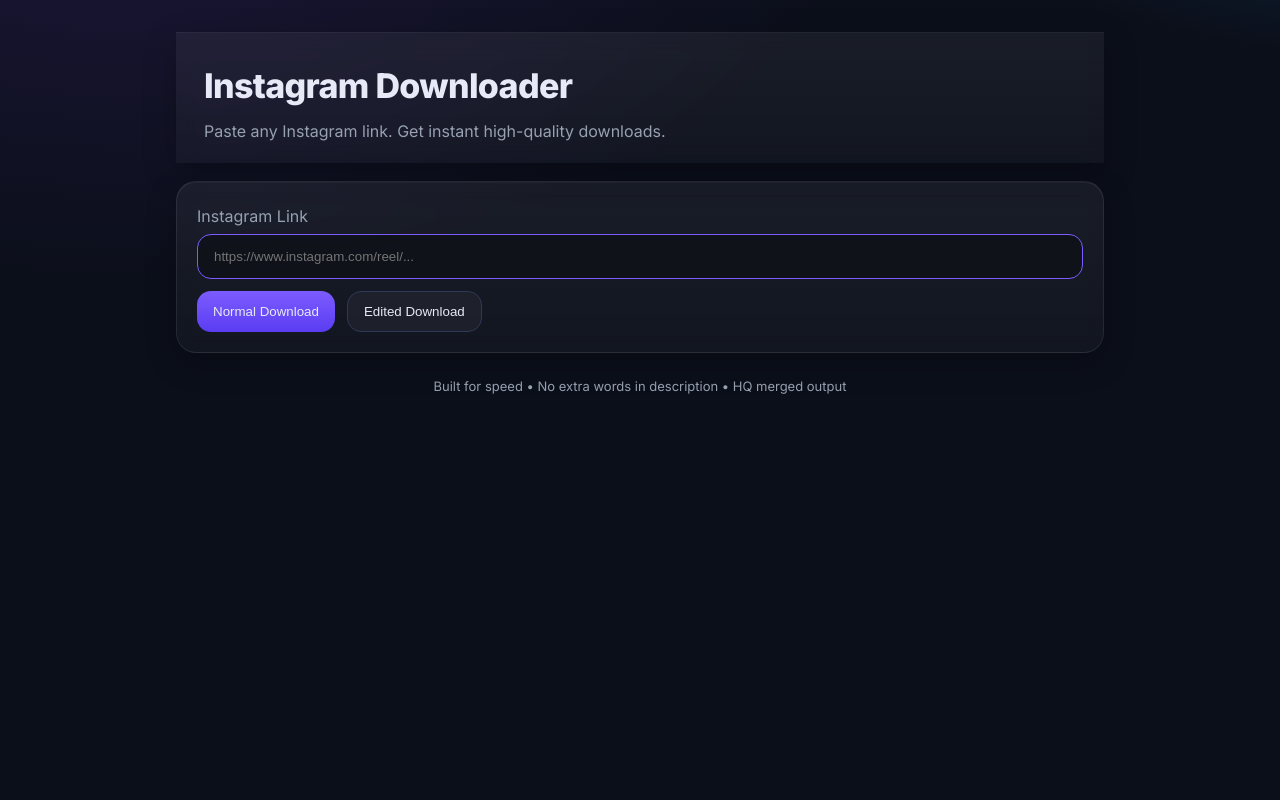
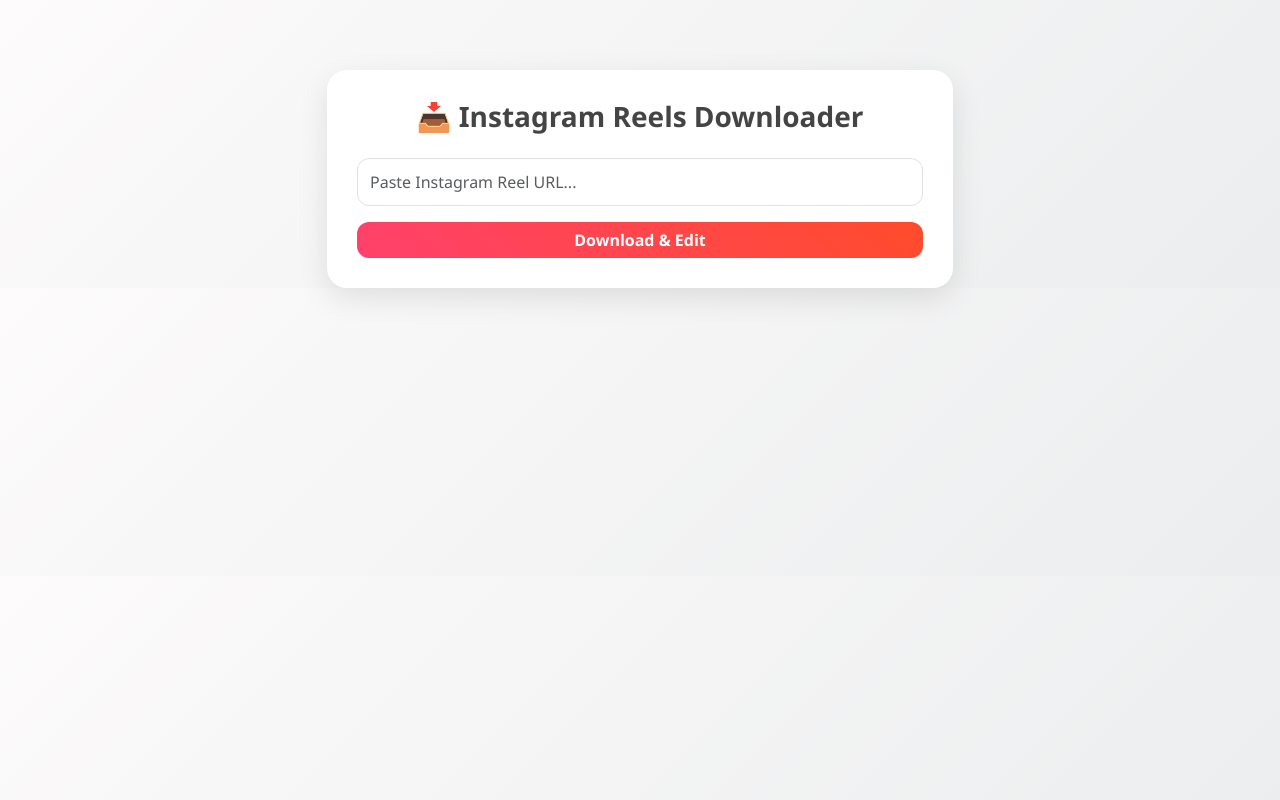
Before and after one commit to streaam-developer/ig-download, a Flask app: page / in a window 1280 px wide. Run offline with Flask 3, Linux system fonts and the light colour scheme; some libraries are stand-ins or nearby versions.

Commit message:
Add files via upload

```diff
--- a/templates/index.html
+++ b/templates/index.html
@@ -1,79 +1,117 @@
-<!doctype html>
+<!DOCTYPE html>
 <html lang="en">
 <head>
-  <meta charset="utf-8">
+  <meta charset="UTF-8">
+  <title>🎬 Instagram Reels Downloader & Editor</title>
   <meta name="viewport" content="width=device-width, initial-scale=1">
-  <title>Instagram Downloader — Pro</title>
-  <link rel="preconnect" href="https://fonts.gstatic.com" crossorigin>
-  <link href="https://fonts.googleapis.com/css2?family=Inter:wght@400;600;800&display=swap" rel="stylesheet">
-  <link rel="stylesheet" href="/static/css/style.css">
+
+  <!-- Bootstrap CDN -->
+  <link href="https://cdn.jsdelivr.net/npm/bootstrap@5.3.2/dist/css/bootstrap.min.css" rel="stylesheet">
+
+  <!-- Custom Styling -->
+  <style>
+    body {
+      background: linear-gradient(135deg, #fdfbfb 0%, #ebedee 100%);
+      font-family: 'Segoe UI', sans-serif;
+      color: #333;
+    }
+
+    .container {
+      max-width: 650px;
+      margin-top: 70px;
+    }
+
+    .card {
+      border-radius: 20px;
+      border: none;
+      box-shadow: 0 10px 30px rgba(0,0,0,0.1);
+      background: #fff;
+      padding: 30px;
+    }
+
+    h3 {
+      font-weight: bold;
+      color: #444;
+    }
+
+    input.form-control {
+      height: 48px;
+      font-size: 16px;
+      border-radius: 12px;
+    }
+
+    .btn-primary {
+      background: linear-gradient(45deg, #ff416c, #ff4b2b);
+      border: none;
+      border-radius: 12px;
+      font-weight: 600;
+      font-size: 16px;
+    }
+
+    .btn-primary:hover {
+      background: linear-gradient(45deg, #ff2a5c, #ff3a1b);
+    }
+
+    .btn-success {
+      background: linear-gradient(45deg, #00b09b, #96c93d);
+      border: none;
+      border-radius: 12px;
+      font-weight: 600;
+      font-size: 16px;
+    }
+
+    .btn-success:hover {
+      background: linear-gradient(45deg, #009c88, #85b535);
+    }
+
+    .alert {
+      border-radius: 12px;
+      font-size: 15px;
+    }
+
+    small {
+      font-size: 12px;
+      color: #888;
+    }
+
+    @media (max-width: 600px) {
+      h3 {
+        font-size: 24px;
+      }
+    }
+  </style>
 </head>
 <body>
+
   <div class="container">
-    <header class="hero glass">
-      <h1>Instagram Downloader</h1>
-      <p>Paste any Instagram link. Get instant high-quality downloads.</p>
-    </header>
+    <div class="card">
+      <h3 class="text-center mb-4">📥 Instagram Reels Downloader</h3>
 
-    <section class="card glass">
-      <label for="url" class="label">Instagram Link</label>
-      <div class="input-row">
-        <input id="url" type="url" placeholder="https://www.instagram.com/reel/..." autofocus>
-      </div>
+      <form method="POST">
+        <div class="mb-3">
+          <input type="text" name="url" class="form-control" placeholder="Paste Instagram Reel URL..." required>
+        </div>
+        <div class="d-grid">
+          <button type="submit" class="btn btn-primary">Download & Edit</button>
+        </div>
+      </form>
 
-      <div class="buttons">
-        <button id="btnNormal" class="btn primary">Normal Download</button>
-        <button id="btnEdited" class="btn secondary">Edited Download</button>
-      </div>
-
-      <div id="editor" class="editor hidden">
-        <div class="grid">
-          <div>
-            <label class="sublabel">Start (sec)</label>
-            <input id="start" type="number" step="0.1" placeholder="e.g., 0">
+      {% if info %}
+        <hr class="my-4">
+        {% if info.error %}
+          <div class="alert alert-danger">{{ info.error }}</div>
+        {% else %}
+          <div class="alert alert-success">
+            <h5 class="mb-2">✅ Download Complete</h5>
+            <p><strong>Title:</strong> {{ info.title }}</p>
+            <p><strong>Description:</strong> {{ info.description }}</p>
+            <a href="/download" class="btn btn-success w-100 mt-3">⬇️ Download Edited Video</a>
+            <small class="d-block mt-2">* This file will be deleted automatically in 5 minutes.</small>
           </div>
-          <div>
-            <label class="sublabel">End (sec)</label>
-            <input id="end" type="number" step="0.1" placeholder="leave blank for full">
-          </div>
-          <div>
-            <label class="sublabel">Watermark</label>
-            <input id="watermark" placeholder="Check Bio Link (auto)" type="text" placeholder="optional text watermark">
-          </div>
-          <div>
-            <label class="sublabel">Scale</label>
-            <select id="scale">
-              <option value="">Original</option>
-              <option value="1080x1920">1080x1920</option>
-              <option value="720x1280">720x1280</option>
-            </select>
-          </div>
-        </div>
-      </div>
-    </section>
-
-    <section id="result" class="card glass hidden">
-      <h2 class="result-title">Result</h2>
-      <div id="thumbWrap" class="thumb hidden">
-        <img id="thumb" alt="thumbnail">
-      </div>
-
-      <div class="desc-row">
-        <textarea id="desc" class="desc" readonly placeholder="Description will appear here"></textarea>
-        <button id="copyDesc" class="btn copy">Copy</button>
-      </div>
-
-      <div id="fileWrap" class="file hidden">
-        <a id="fileLink" class="btn download" href="#" download>Download File</a>
-      </div>
-      <div id="meta" class="meta"></div>
-    </section>
-
-    <footer class="footer">
-      <span>Built for speed • No extra words in description • HQ merged output</span>
-    </footer>
+        {% endif %}
+      {% endif %}
+    </div>
   </div>
 
-  <script src="/static/js/app.js"></script>
 </body>
 </html>
```
Also changed, not shown: templates/youtube.html (added, +35 -0 lines).
